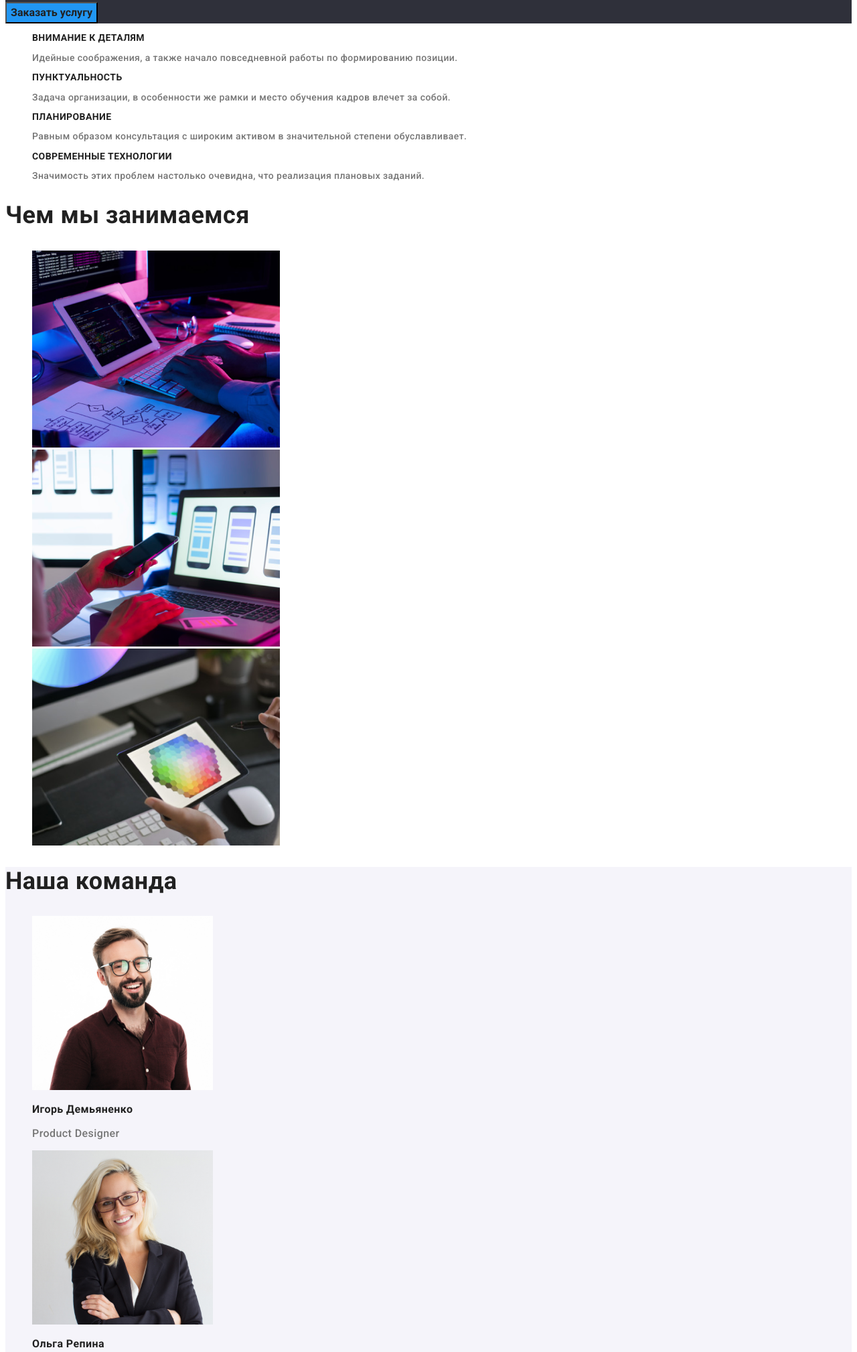
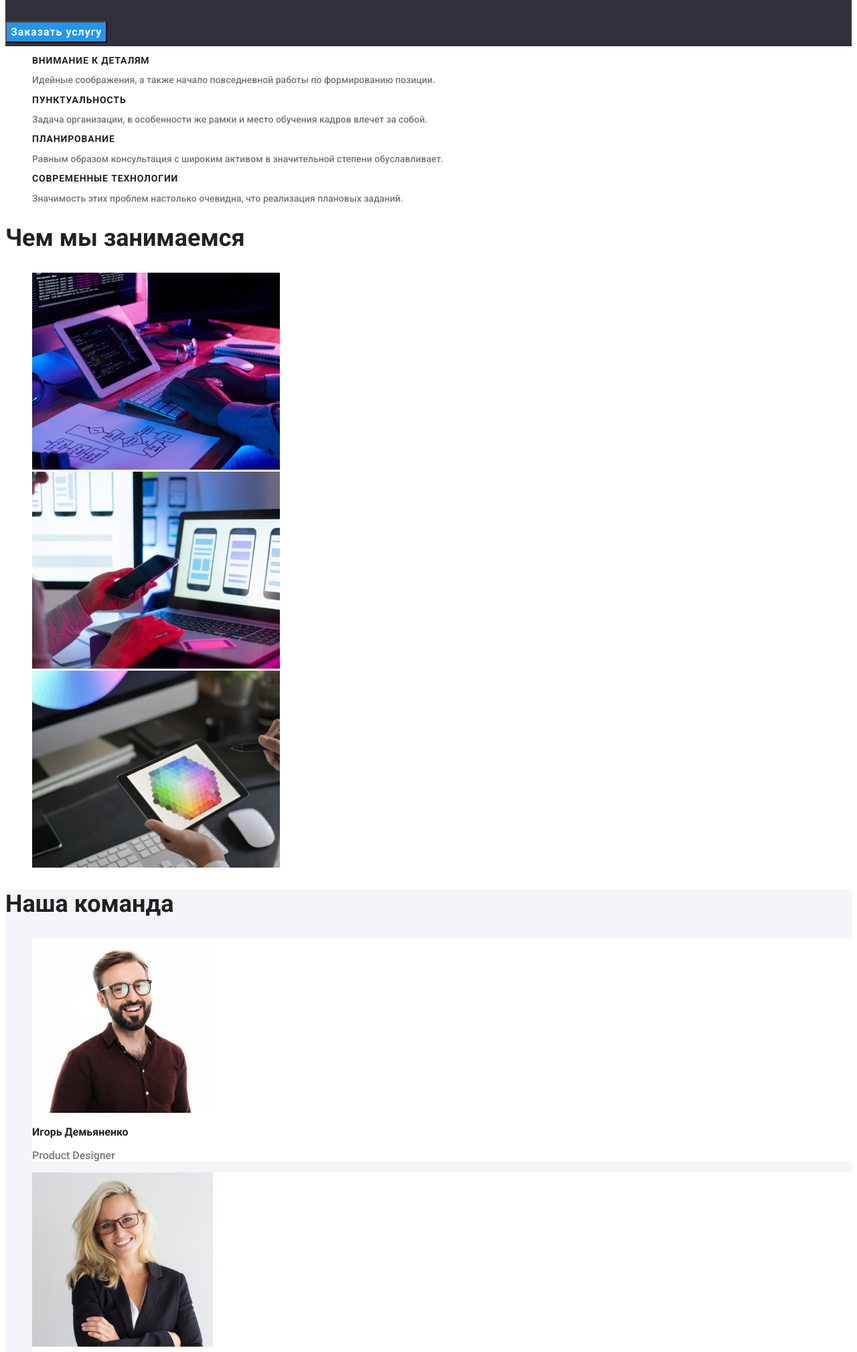
Before and after one commit to IvanTarychev/goit-markup-hw-02, a plain HTML site: page index.html in a window 1280 px wide. Shown: the part 428-2446 px from the top of the page at 67% size. Drawn offline with Linux system fonts and the light colour scheme.

Commit message:
доработка дз

```diff
--- a/css/styles.css
+++ b/css/styles.css
@@ -13,7 +13,6 @@ body {
   color: var(--main-color);
 
   font-size: 14px;
-  letter-spacing: 0.03em;
 
   background-color: var(--white-color);
 }
@@ -61,6 +60,10 @@ body {
   list-style: none;
 }
 
+.team-item {
+  background-color: var(--white-color);
+}
+
 /* контакты */
 
 .contacts-header {
@@ -103,10 +106,7 @@ body {
 
 .btn,
 .button-filter {
-  background-color: var(--hover-color);
-
   font-family: "Roboto", sans-serif;
-  color: var(--main-color);
 
   font-weight: bold;
   font-size: 16px;
@@ -115,15 +115,21 @@ body {
   cursor: pointer;
 }
 
+.btn,
 .current-btn {
   background-color: var(--hover-color);
   color: var(--white-color);
+}
+
+.btn {
+  letter-spacing: 0.06em;
 }
 
 /* загловки и текст */
 
 .hdr {
   text-transform: uppercase;
+  letter-spacing: 0.06em;
 }
 
 .heading {
@@ -183,6 +189,7 @@ body {
   color: var(--white-color);
 
   font-size: 44px;
+  line-height: 1.36;
   font-weight: 900;
 }
 
--- a/index.html
+++ b/index.html
@@ -85,22 +85,22 @@
         <section class="team">
             <h2 class="heading">Наша команда</h2>
             <ul class="list">
-                <li>
+                <li class="team-item">
                     <img src="./images/photo1.jpg" alt="Продакт дизайнер" width="270">
                     <h3 class="team-header">Игорь Демьяненко</h3>
                     <p class="team-text" lang="en">Product Designer</p>
                 </li>
-                <li>
+                <li class="team-item">
                     <img src="./images/photo2.jpg" alt="Фронт-енд разарботчик" width="270">
                     <h3 class="team-header">Ольга Репина</h3>
                     <p class="team-text" lang="en">Frontend Developer</p>
                 </li>
-                <li>
+                <li class="team-item">
                     <img src="./images/photo3.jpg" alt="Маркетолог" width="270">
                     <h3 class="team-header">Нколай Тарасов</h3>
                     <p class="team-text" lang="en">Marketing</p>
                 </li>
-                <li>
+                <li class="team-item">
                     <img src="./images/photo4.jpg" alt="UI Дизайнер" width="270">
                     <h3 class="team-header">Михаил Ермаков</h3>
                     <p class="team-text" lang="en">UI Designer</p>
```
Also changed, not shown: portfolio.html (+4 -4 lines).
